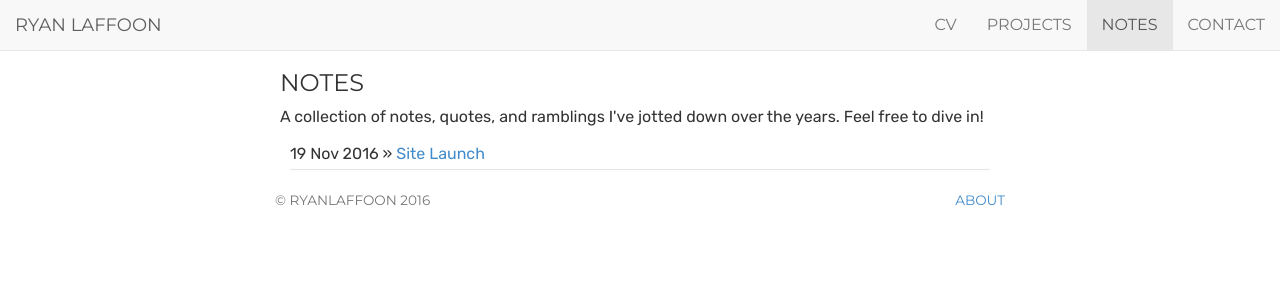
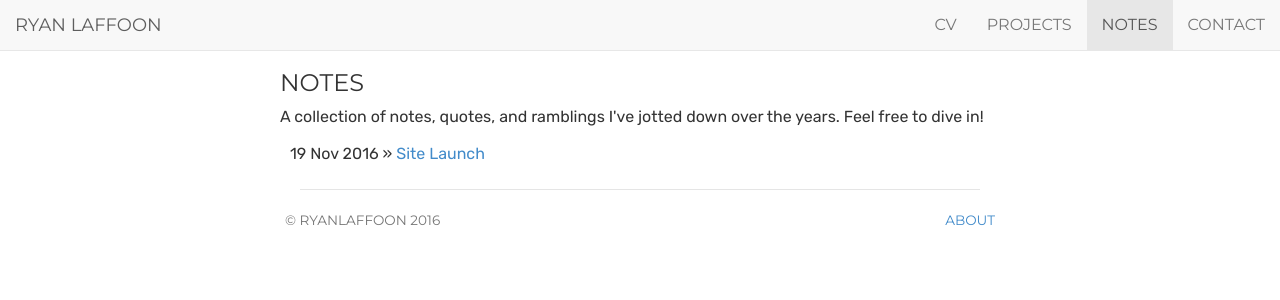
Before and after one commit to ryanlaffoon/ryanlaffoon.github.io, a Jekyll site: the page built from notes/index.html, in a window 1280 px wide. Shown: the top 300 px of the page. Built offline with Jekyll 4.4.1, drawn with Linux system fonts in a browser that asks for light colours.

Commit message:
Update jumbotron-narrow.css

```diff
--- a/css/jumbotron-narrow.css
+++ b/css/jumbotron-narrow.css
@@ -3,7 +3,7 @@
   padding-top: 19px;
   color: #777;
   border-top: 1px solid #e5e5e5;
-  margin: 0 10px;
+  margin: 20px;
 }
 
 /* Customize container */
```
